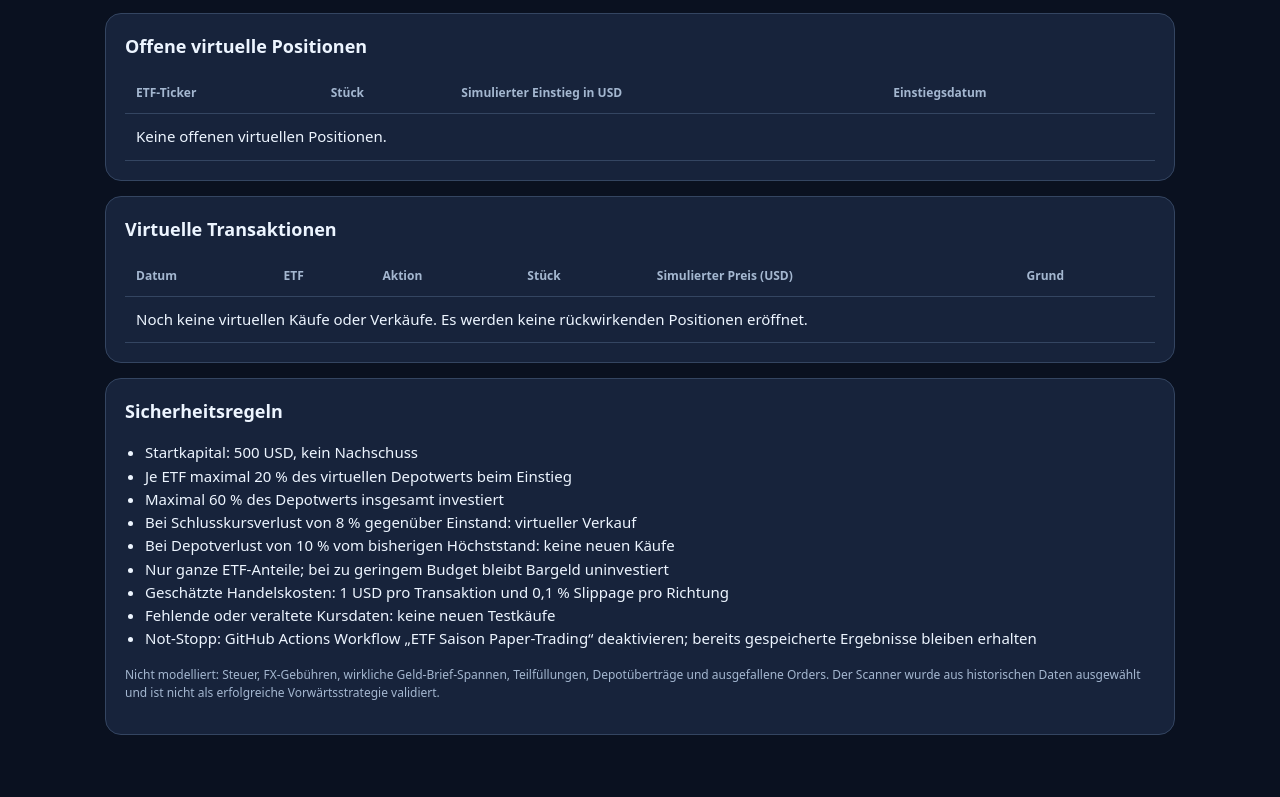
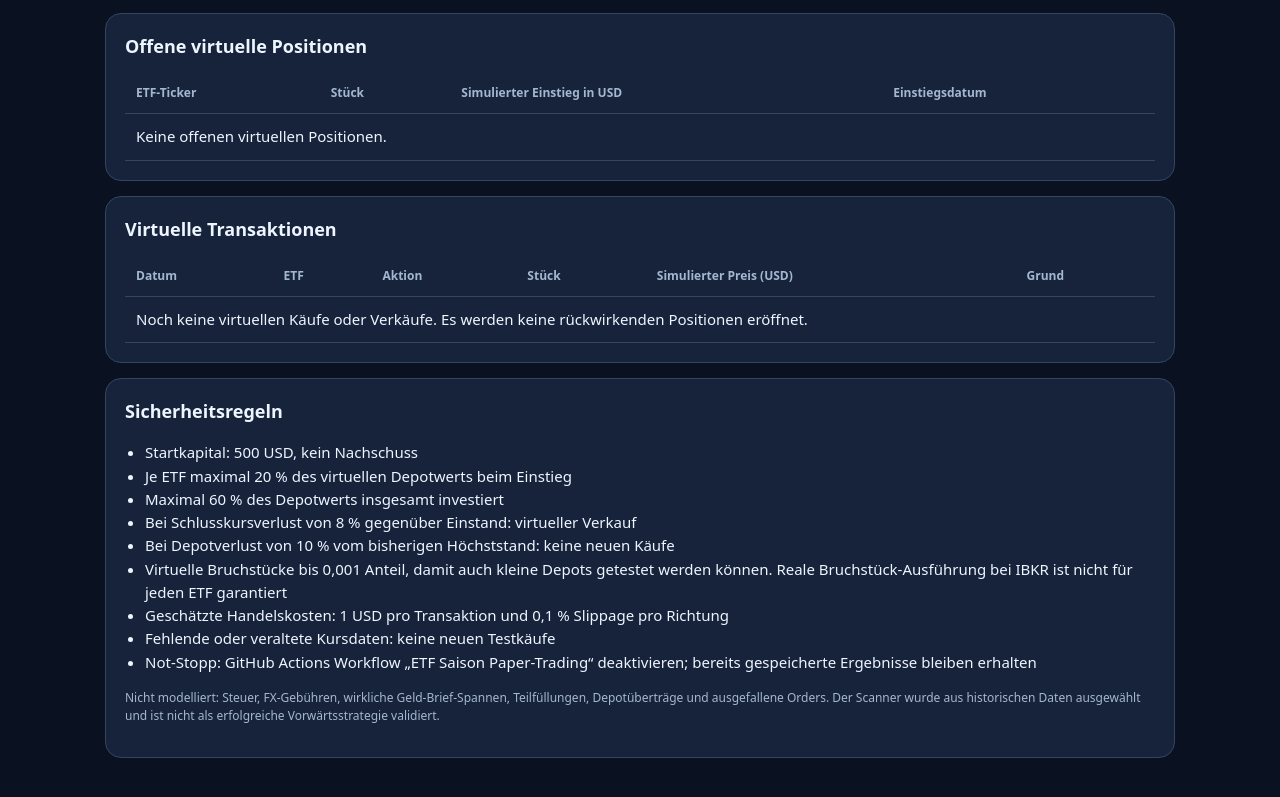
Before and after one commit to reinerwolpers-oss/ETF-Strategy-Lab, a plain HTML site: page paper.html in a window 1280 px wide. Shown: the part 607-1404 px from the top of the page. Drawn offline with Linux system fonts and the light colour scheme.

Commit message:
Clarify virtual fractional ETF units are not guaranteed at a broker

```diff
--- a/paper.html
+++ b/paper.html
@@ -28,7 +28,7 @@ table{border-collapse:collapse;width:100%;min-width:620px}th,td{border-bottom:1p
 <li>Startkapital: 500 USD, kein Nachschuss</li><li>Je ETF maximal 20 % des virtuellen Depotwerts beim Einstieg</li>
 <li>Maximal 60 % des Depotwerts insgesamt investiert</li><li>Bei Schlusskursverlust von 8 % gegenüber Einstand: virtueller Verkauf</li>
 <li>Bei Depotverlust von 10 % vom bisherigen Höchststand: keine neuen Käufe</li>
-<li>Nur ganze ETF-Anteile; bei zu geringem Budget bleibt Bargeld uninvestiert</li>
+<li>Virtuelle Bruchstücke bis 0,001 Anteil, damit auch kleine Depots getestet werden können. Reale Bruchstück-Ausführung bei IBKR ist nicht für jeden ETF garantiert</li>
 <li>Geschätzte Handelskosten: 1 USD pro Transaktion und 0,1 % Slippage pro Richtung</li>
 <li>Fehlende oder veraltete Kursdaten: keine neuen Testkäufe</li><li>Not-Stopp: GitHub Actions Workflow „ETF Saison Paper-Trading“ deaktivieren; bereits gespeicherte Ergebnisse bleiben erhalten</li></ul>
 <p class="muted">Nicht modelliert: Steuer, FX-Gebühren, wirkliche Geld-Brief-Spannen, Teilfüllungen, Depotüberträge und ausgefallene Orders. Der Scanner wurde aus historischen Daten ausgewählt und ist nicht als erfolgreiche Vorwärtsstrategie validiert.</p></section>
```
